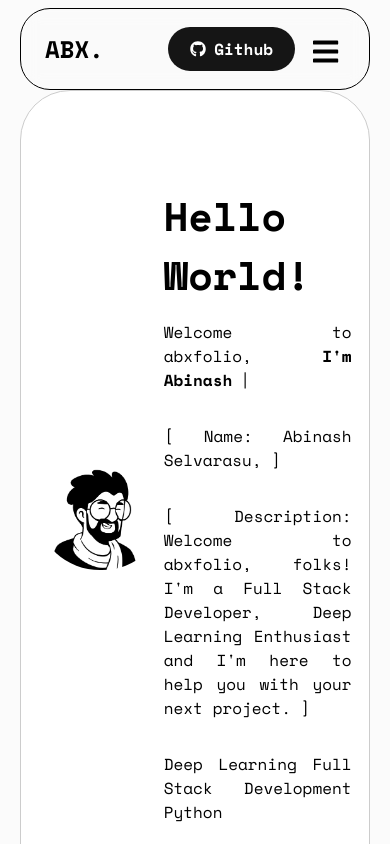
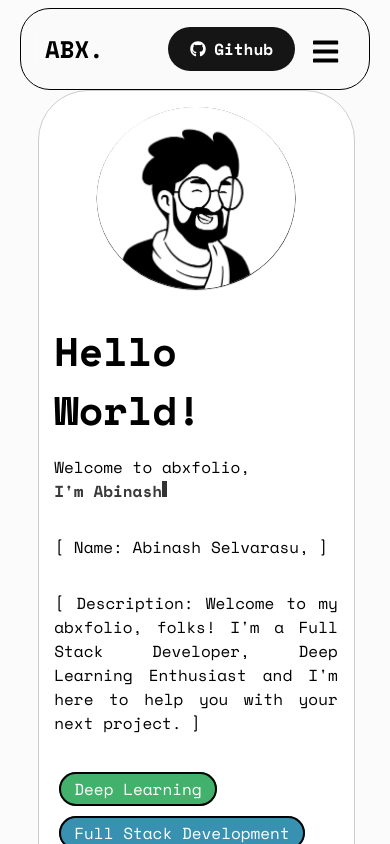
Before and after one commit to AbiXnash/abxfolio, a React (Vite) app: page / in a window 390 px wide. Shown: the top 844 px of the page. Built offline with nearby package versions, Linux system fonts and the light colour scheme.

Commit message:
feat: enhance styling and layout for Home page, Navbar, and App.css for improved responsiveness and visual appeal

```diff
--- a/src/App.css
+++ b/src/App.css
@@ -53,7 +53,7 @@ a:hover {
 }
 
 .green, .blue, .grey, .red {
-	font-family: 'Poppins', sans-serif;
+	box-shadow: inset 0 0 0 2px var(--dark-font-clr);
 	font-weight: 500;
 	display: inline-flex;
 	align-items: center;
@@ -66,25 +66,21 @@ a:hover {
 .green{
 	color: var(--light-font-clr);
 	background-color: var(--span-green-clr);
-	border: 2px solid var(--green-circle-clr);
 }
 
 .blue {
 	color: var(--light-font-clr);
 	background-color: var(--span-blue-clr);
-	border: 2px solid var(--blue-circle-clr);
 }
 
 .grey{
 	color: var(--dark-grey-font-clr);
 	background-color: var(--span-green-clr);
-	border: 2px solid var(--grey-circle-clr);
 }
 
 .red {
 	background-color: var(--span-green-clr);
 	color: var(--dark-grey-font-clr);
-	border: 2px solid var(--red-circle-clr);
 
 }
 
@@ -111,3 +107,10 @@ a:hover {
 .red::before {
   background-color: var(--red-circle-clr);
 }
+
+@media screen and (min-width: 1100px) {
+	body {
+		font-size: 1.1rem;
+	}
+
+}
--- a/src/components/Header/Navbar/Navbar.tsx
+++ b/src/components/Header/Navbar/Navbar.tsx
@@ -5,6 +5,8 @@ import styled from 'styled-components'
 import { FaBars, FaGithub } from 'react-icons/fa'
 
 const Nav = styled.nav`
+	// width: 80%;
+	// margin: 0 auto;
 	background: var(--header-bg);
 	border: 1px solid var(--border-clr);
 	border-radius: 30px;
@@ -19,7 +21,7 @@ const Nav = styled.nav`
 	backdrop-filter: blur(10px);
 	background-color: var(--header-white-bg);
 
-	@media screen and (max-width: 960px) {
+	@media screen and (max-width: 1100px) {
 		transition: 0.8s all ease;
 	}
 `;
@@ -49,7 +51,7 @@ const NavLogo = styled(LinkR)`
 const MobileIcon = styled.div`
 	display: none;
 
-	@media screen and (max-width: 960px) {
+	@media screen and (max-width: 1100px) {
 		display: block;
 		position: absolute;
 		top: 0;
@@ -68,12 +70,14 @@ const NavMenu = styled.ul`
 	text-align: center;
 	margin-right: -22px;
 
-	@media screen and (max-width: 960px) {
+	@media screen and (max-width: 1100px) {
 		display: none;
 	}
 `;
 
 const NavItem = styled.li`
+	font-size: 1.2rem;
+
 	height: 80px;
 `;
 
@@ -99,7 +103,7 @@ const NavBtn = styled.nav`
 	align-items: center;
 	font-weight: bold;
 
-	@media screen and (max-width: 960px) {
+	@media screen and (max-width: 1100px) {
 		margin-right: 50px;
 	}
 `
--- a/src/pages/Home/Home.css
+++ b/src/pages/Home/Home.css
@@ -5,7 +5,10 @@ section {
   display: flex;
   justify-content: center;
   align-items: center;
-  height: 100vh;
+  min-height: 100vh;
+	margin: 0 0 5% 5%;
+	height: auto;
+	width: 90%;
 }
 
 .container {
@@ -19,12 +22,27 @@ section {
 	flex-direction: column;
 	justify-content: center;
 	align-items: center;
-	width: 40%;
+	width: 45%;
 }
 
 .profile-view img {
-	width: 100%;
+	margin: 0 0 10% 0%;
+	width: 90%;
+	box-shadow: .1px .4px 0 .4px var(--dark-font-clr);
 	border-radius: 50%;
+	animation: float 5s ease-in-out infinite;
+}
+
+@keyframes float {
+	0% {
+		transform: translateY(0);
+	}
+	50% {
+		transform: translateY(-5px);
+	}
+	100% {
+		transform: translateY(0);
+	}
 }
 
 .introduction {
@@ -40,22 +58,77 @@ section {
 	font-weight: 700;
 }
 
+.welcome-text {
+	display: inline-flex;
+	flex-direction: row;
+	text-align: left;
+}
+
 .name {
 	margin: 0;
-	font-weight: 700;
+	color: var(--dark-grey-font-clr);
+	font-weight: 600;
 }
 
-.name::after {
-  content: "";
-  width: 8px;
-  height: 10px;
-  background: var(--dark-font-clr);
+.caret {
   display: inline-block;
-  animation: cursor-blink 1.5s steps(2) infinite;
+  width: 5px;
+  height: 1em;
+  background-color: #333;
+  animation: blink 1.5s steps(2, start) infinite;
 }
 
-@keyframes cursor-blink {
-  0% {
-    opacity: 0;
+/* Blinking animation */
+@keyframes blink {
+  to {
+    visibility: hidden;
   }
 }
+
+
+
+.skill1, .skill2, .skill3 {
+	box-shadow: inset 0 0 0 2px var(--dark-font-clr);
+	color: var(--light-font-clr);
+	display: inline-block;
+	border-radius: 50px;
+	padding: 5px 15px;
+	margin: 5px;
+}
+
+span.skill1 {
+	background-color: var(--span-green-clr);
+}
+
+span.skill2 {
+	background-color: var(--span-blue-clr);
+}
+
+span.skill3 {
+	background-color: var(--span-red-clr);
+}
+
+@media screen and (max-width: 768px) {
+	.container {
+		flex-direction: column;
+	}
+
+	.profile-view {
+		width: 100%;
+	}
+
+	.profile-view img{
+		width: 70%;
+	}
+	.introduction {
+		width: 100%;
+	}
+
+}
+
+@media screen and (max-width: 450px) {
+	.welcome-text {
+		flex-direction: column;
+	}
+
+}
--- a/src/pages/Home/Home.tsx
+++ b/src/pages/Home/Home.tsx
@@ -11,20 +11,20 @@ const Home = () => {
 				<p className='hello-world'>
 					Hello World!
 				</p>
-				<p>
-					Welcome to abxfolio, <span className='name'> I'm Abinash</span><span className='caret'>|</span>
+				<p className='welcome-text'>
+					Welcome to abxfolio, &nbsp;<span className='name'> I'm Abinash<span className='caret'></span></span>
 				</p>
 				<p>
 					[ Name: Abinash Selvarasu, ]
 				</p>
 				<p>
-					[ Description: Welcome to abxfolio, folks! I'm a Full Stack Developer, Deep Learning Enthusiast
+					[ Description: Welcome to my abxfolio, folks! I'm a Full Stack Developer, Deep Learning Enthusiast
 					and I'm here to help you with your next project. ]
 				</p>
 				<p>
-					<span> Deep Learning </span>
-					<span> Full Stack Development </span>
-					<span> Python </span>
+					<span className='skill1'> Deep Learning </span>
+					<span className='skill2'> Full Stack Development </span>
+					<span className='skill3'> Python </span>
 				</p>
 			</div>
 		</div>
```
